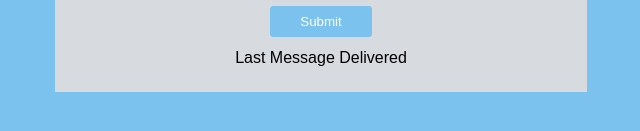
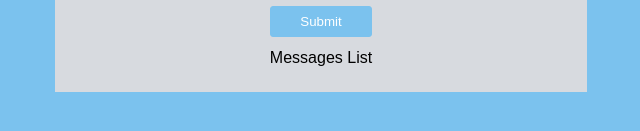
Before and after one commit to aselwilliams/pass-msg-react, a React (Create React App) app: page / in a window 1280 px wide. Shown: the part 317-448 px from the top of the page, without its empty margins (201-841 px from the left). Built offline with nearby package versions, Linux system fonts and the light colour scheme.

Commit message:
changes in style

```diff
--- a/src/App.css
+++ b/src/App.css
@@ -16,7 +16,6 @@
   position: absolute;
   top: 30%;
   left: 20%;
-  /* overflow-y: auto; */
 }
 
 main {
--- a/src/App.js
+++ b/src/App.js
@@ -52,11 +52,10 @@ class App extends Component {
             <p className={alert ? "show red-msg" : "no-show"}>
               Please Enter A Value To Pass
             </p>
-            <h4>Last Message Delivered</h4>
+            <h4>Messages List</h4>
             <div>
               <PassMsg messages={messages} deleteMsg={(index)=>this.deleteMsg(index)}/>
             </div>
-            {/* <p id="output-text">{messages}</p> */}
           </div>
         </div>
       </div>
```
